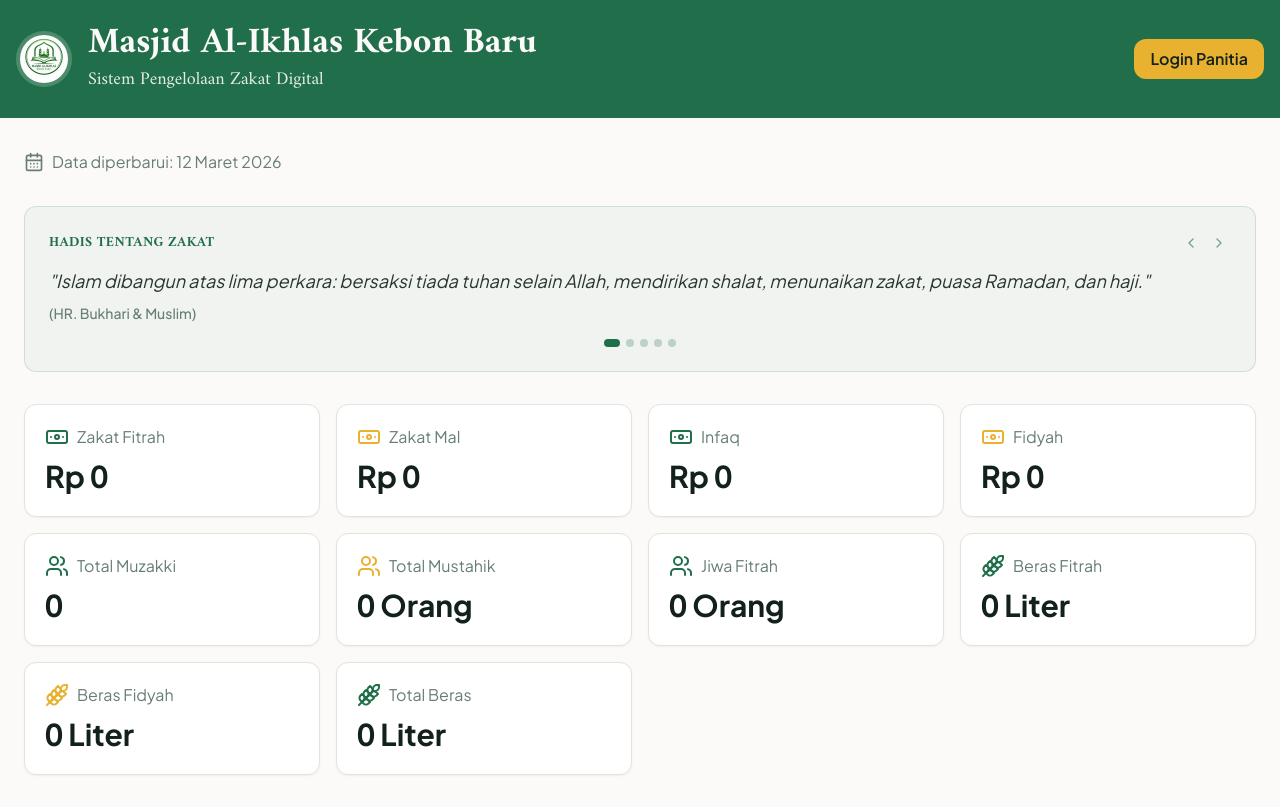
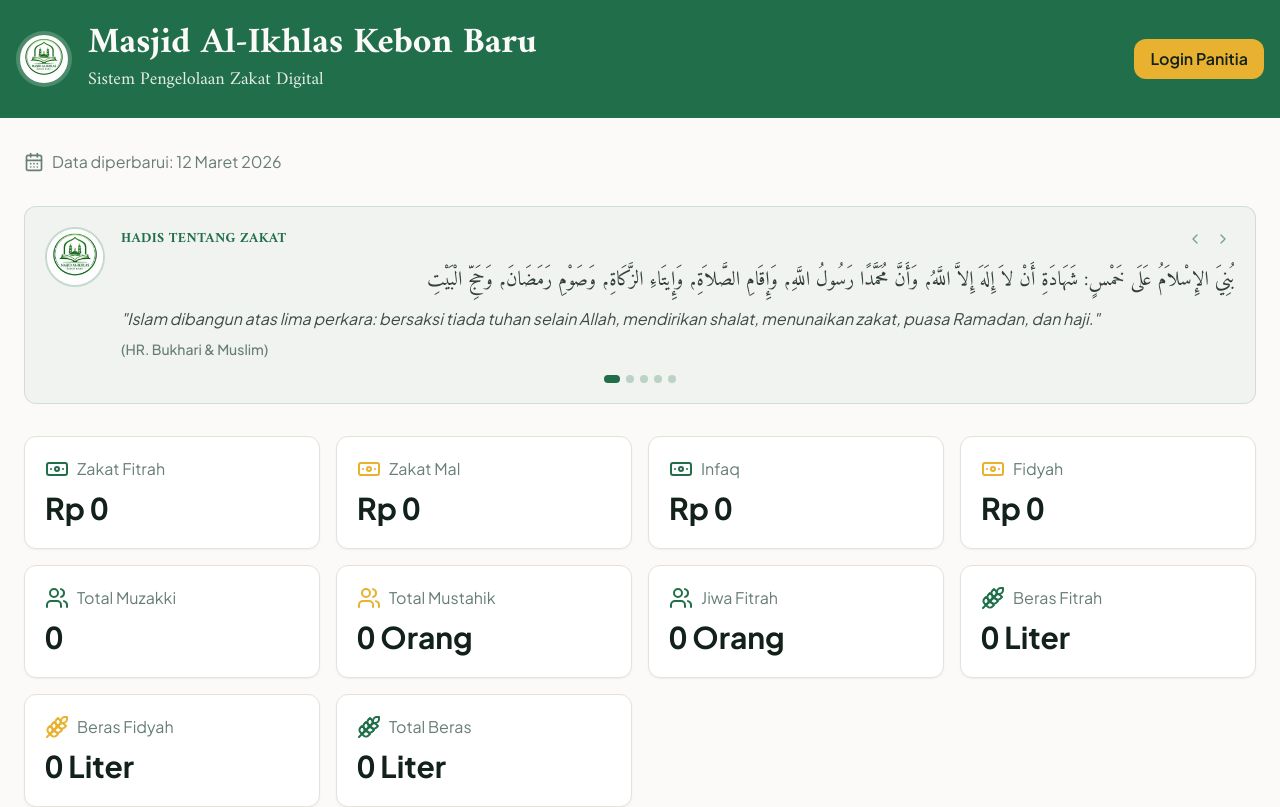
Before and after one commit to gusalam/finalis, a React (Vite) app: page / in a window 1280 px wide. Shown: the top 807 px of the page. Built offline with nearby package versions, Linux system fonts and the light colour scheme; no server answers; the database is empty; the HTML template or start-up script is replaced by a standard one.

Commit message:
Changes
Co-authored-by: gusalam <219970638+gusalam@users.noreply.github.com>

```diff
--- a/src/components/HadisSlider.tsx
+++ b/src/components/HadisSlider.tsx
@@ -1,24 +1,30 @@
 import { useState, useEffect, useCallback } from 'react';
 import { ChevronLeft, ChevronRight } from 'lucide-react';
+import logo from '@/assets/logo-masjid.webp';
 
 const HADIS_LIST = [
   {
+    arabic: 'بُنِيَ الإِسْلاَمُ عَلَى خَمْسٍ: شَهَادَةِ أَنْ لاَ إِلَهَ إِلاَّ اللَّهُ، وَأَنَّ مُحَمَّدًا رَسُولُ اللَّهِ، وَإِقَامِ الصَّلاَةِ، وَإِيتَاءِ الزَّكَاةِ، وَصَوْمِ رَمَضَانَ، وَحَجِّ الْبَيْتِ',
     text: '"Islam dibangun atas lima perkara: bersaksi tiada tuhan selain Allah, mendirikan shalat, menunaikan zakat, puasa Ramadan, dan haji."',
     source: '(HR. Bukhari & Muslim)',
   },
   {
+    arabic: 'خُذْ مِنْ أَمْوَالِهِمْ صَدَقَةً تُطَهِّرُهُمْ وَتُزَكِّيهِمْ بِهَا',
     text: '"Ambillah zakat dari sebagian harta mereka, dengan zakat itu kamu membersihkan dan menyucikan mereka."',
     source: '(QS. At-Taubah: 103)',
   },
   {
+    arabic: 'مَا نَقَصَتْ صَدَقَةٌ مِنْ مَالٍ',
     text: '"Sedekah tidak akan mengurangi harta."',
     source: '(HR. Muslim)',
   },
   {
+    arabic: 'اتَّقُوا النَّارَ وَلَوْ بِشِقِّ تَمْرَةٍ',
     text: '"Lindungilah dirimu dari api neraka walau hanya dengan bersedekah sebutir kurma."',
     source: '(HR. Bukhari)',
   },
   {
+    arabic: 'مَا مَنَعَ قَوْمٌ الزَّكَاةَ إِلَّا ابْتَلَاهُمُ اللَّهُ بِالسِّنِينَ',
     text: '"Tidaklah suatu kaum menahan zakat, melainkan mereka akan diuji oleh Allah dengan kekeringan."',
     source: '(HR. Thabrani)',
   },
@@ -28,15 +34,12 @@ const INTERVAL_MS = 6000;
 
 export default function HadisSlider() {
   const [current, setCurrent] = useState(0);
-  const [direction, setDirection] = useState<'next' | 'prev'>('next');
 
   const goNext = useCallback(() => {
-    setDirection('next');
     setCurrent((prev) => (prev + 1) % HADIS_LIST.length);
   }, []);
 
   const goPrev = useCallback(() => {
-    setDirection('prev');
     setCurrent((prev) => (prev - 1 + HADIS_LIST.length) % HADIS_LIST.length);
   }, []);
 
@@ -48,7 +51,20 @@ export default function HadisSlider() {
   const hadis = HADIS_LIST[current];
 
   return (
-    <div className="relative overflow-hidden rounded-xl bg-primary/5 border border-primary/15 p-5 sm:p-6">
+    <div className="relative overflow-hidden rounded-xl bg-primary/5 border border-primary/15 p-4 sm:p-5">
+      <div className="flex gap-4">
+        {/* Logo */}
+        <div className="flex-shrink-0">
+          <img
+            src={logo}
+            alt="Logo Masjid Al-Ikhlas"
+            className="w-[60px] h-[60px] rounded-full object-cover border-2 border-primary/20"
+            loading="lazy"
+          />
+        </div>
+
+        {/* Content */}
+        <div className="flex-1 min-w-0">
           {/* Header */}
           <div className="flex items-center justify-between mb-3">
             <h3 className="text-sm font-bold text-primary tracking-wide uppercase">
@@ -72,17 +88,22 @@ export default function HadisSlider() {
             </div>
           </div>
 
-      {/* Content with fade animation */}
-      <div
-        key={current}
-        className="animate-fade-in"
+          {/* Hadis content */}
+          <div key={current} className="animate-fade-in space-y-2">
+            <p
+              className="text-[20px] font-medium leading-[1.8] text-foreground/85 font-serif"
+              style={{ direction: 'rtl', textAlign: 'right' }}
             >
-        <p className="text-base sm:text-lg leading-relaxed text-foreground/90 italic mb-2">
+              {hadis.arabic}
+            </p>
+            <p className="text-sm sm:text-base leading-relaxed text-foreground/80 italic">
               {hadis.text}
             </p>
-        <p className="text-sm text-muted-foreground font-medium">
+            <p className="text-xs sm:text-sm text-muted-foreground font-medium">
               {hadis.source}
             </p>
+          </div>
+        </div>
       </div>
 
       {/* Dots */}
@@ -90,7 +111,7 @@ export default function HadisSlider() {
         {HADIS_LIST.map((_, i) => (
           <button
             key={i}
-            onClick={() => { setDirection(i > current ? 'next' : 'prev'); setCurrent(i); }}
+            onClick={() => setCurrent(i)}
             className={`w-2 h-2 rounded-full transition-all duration-300 ${
               i === current ? 'bg-primary w-4' : 'bg-primary/25 hover:bg-primary/40'
             }`}
```
Lines whose indentation alone changed are shown as unchanged.
